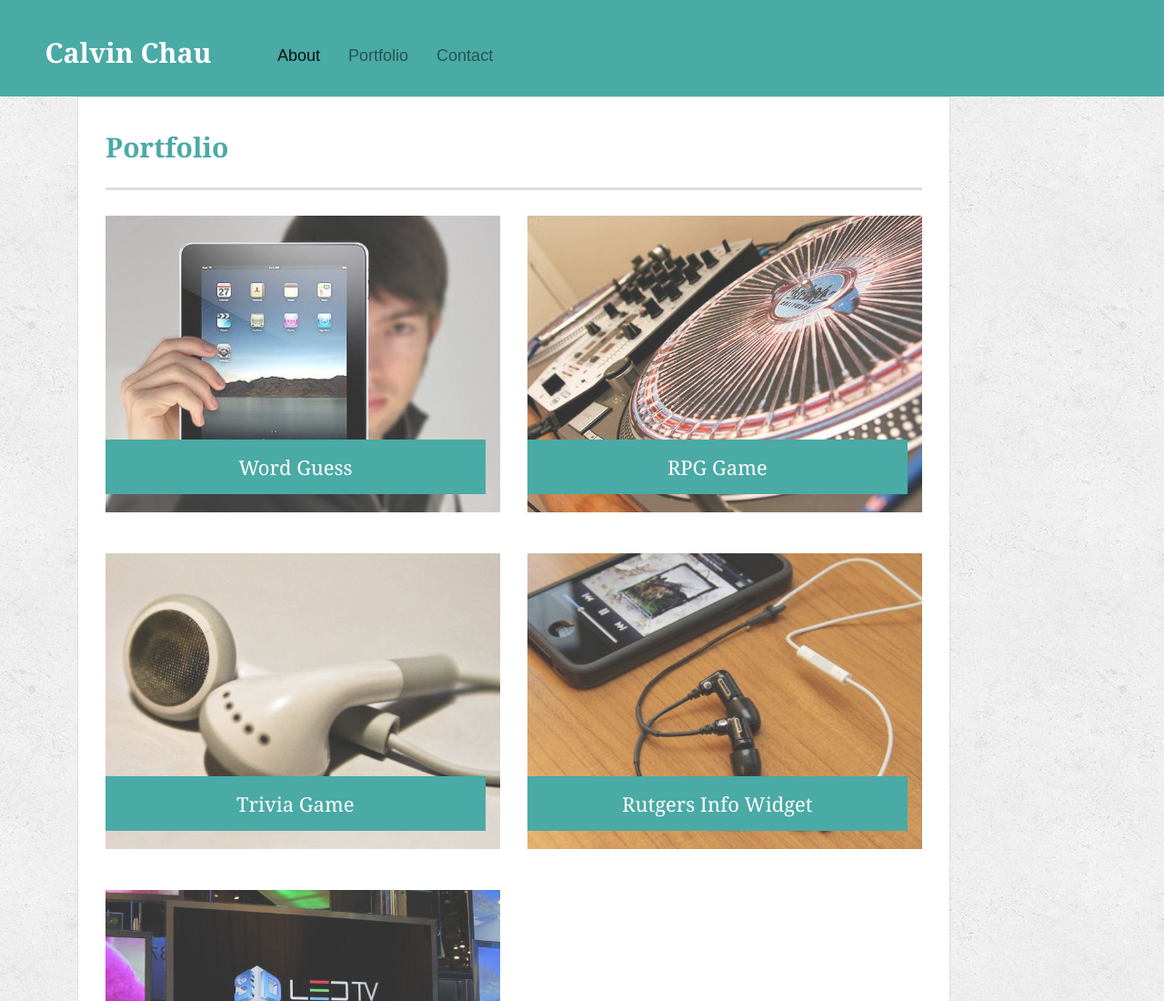
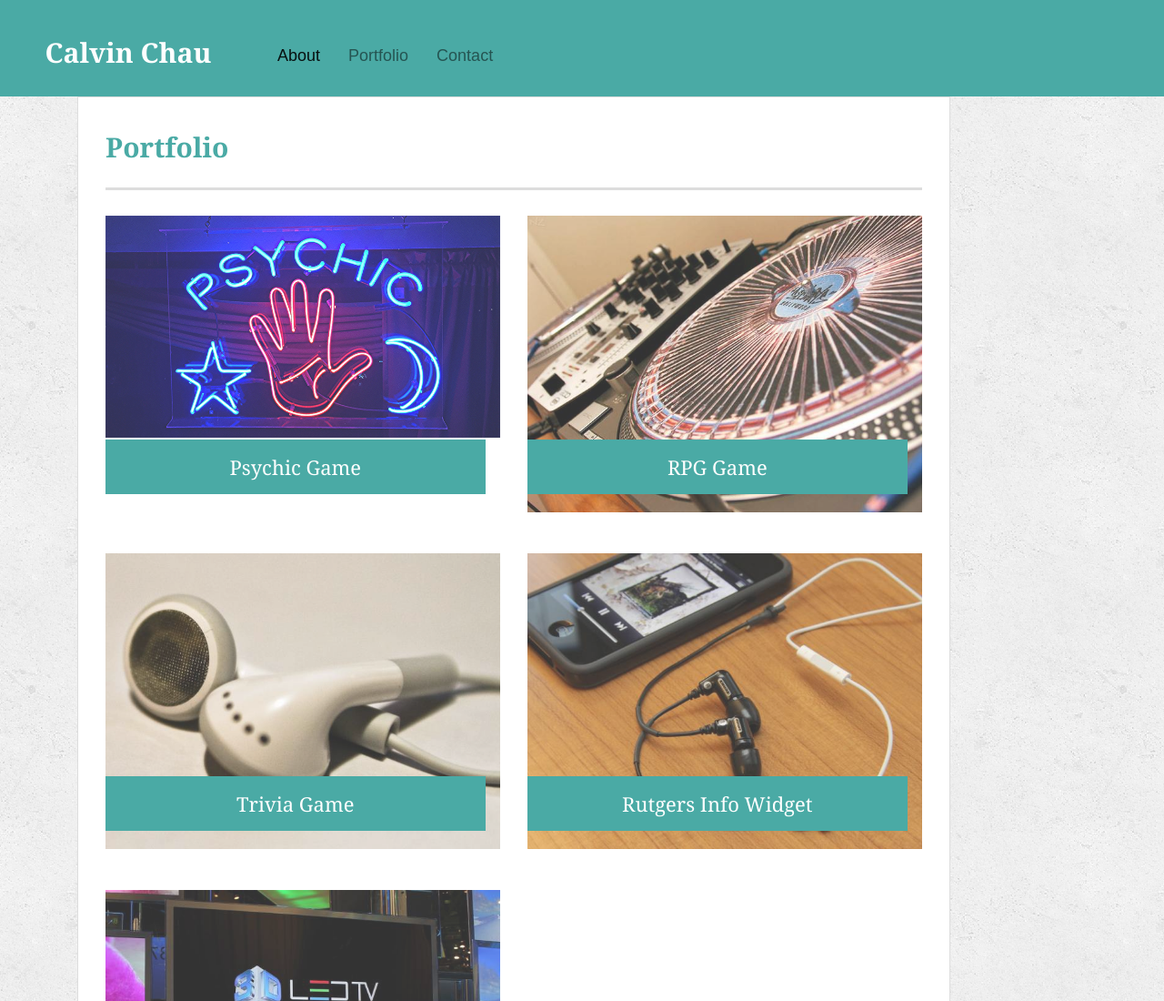
Before and after one commit to bavarianstance/CC-Bootstrap-Portfolio, a plain HTML site: page portfolio.html in a window 1280 px wide. Shown: the top 1100 px of the page at 91% size. Drawn offline with nearby package versions, Linux system fonts and the light colour scheme.

Commit message:
updated portfolio

```diff
--- a/portfolio.html
+++ b/portfolio.html
@@ -38,9 +38,9 @@
   <h1>Portfolio</h1>
   <div class="row">
     <div class="col-md-6" id="work">
-       <img src="assets/images/technics-q-c-640-480-1.jpg" alt="Word Guess">
+       <a href="https://bavarianstance.github.io/hw3-psychic/"><img src="assets/images/psychic.jpg" alt="Psychic Game"></a>
 
-        <h3>Word Guess</h3>
+        <a href="https://bavarianstance.github.io/hw3-psychic/"><h3>Psychic Game</h3></a>
     </div>
 
     <div class="col-md-6" id="work">
```
Also changed, not shown: assets/images/psychic.jpg (added).
